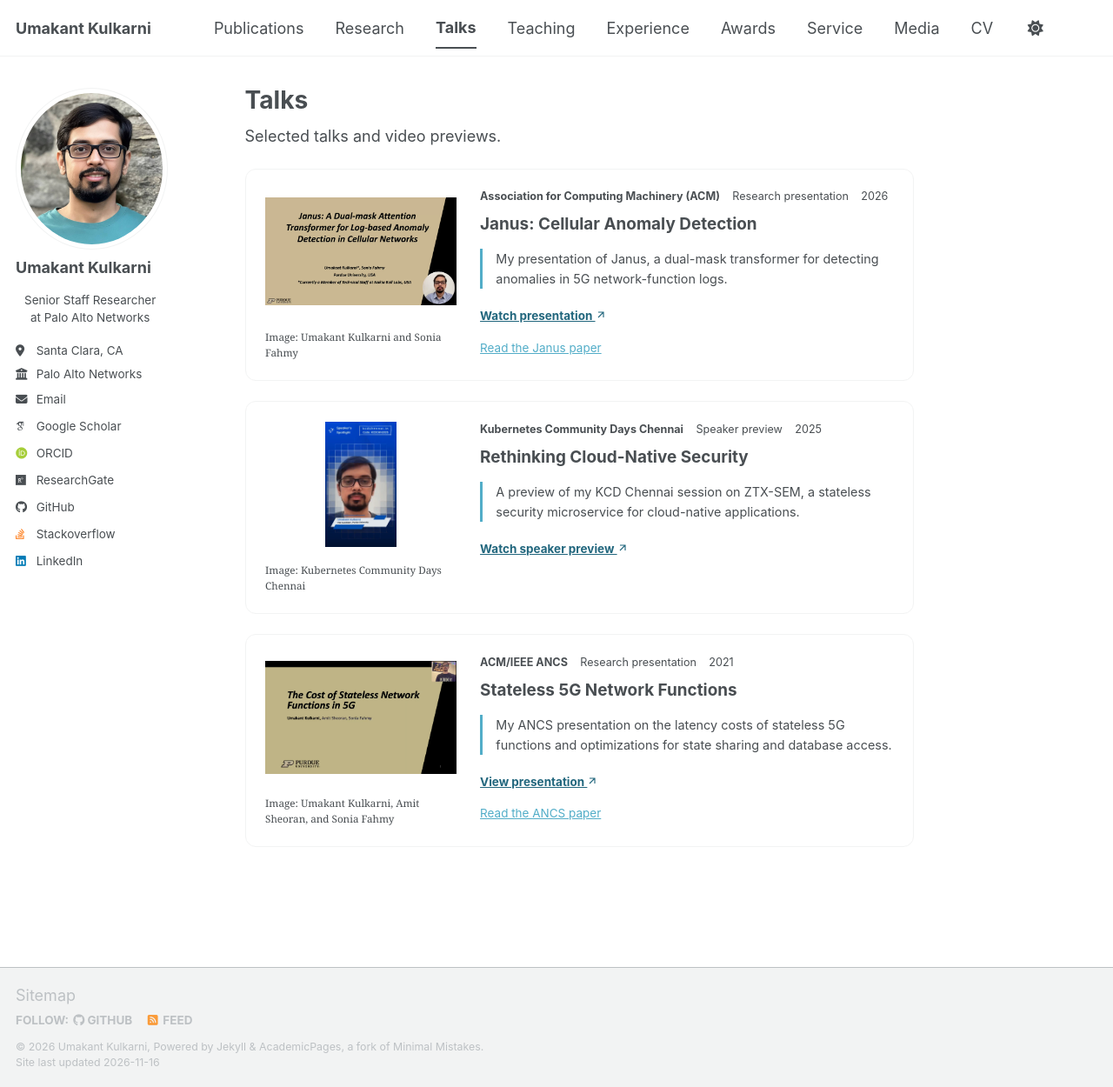
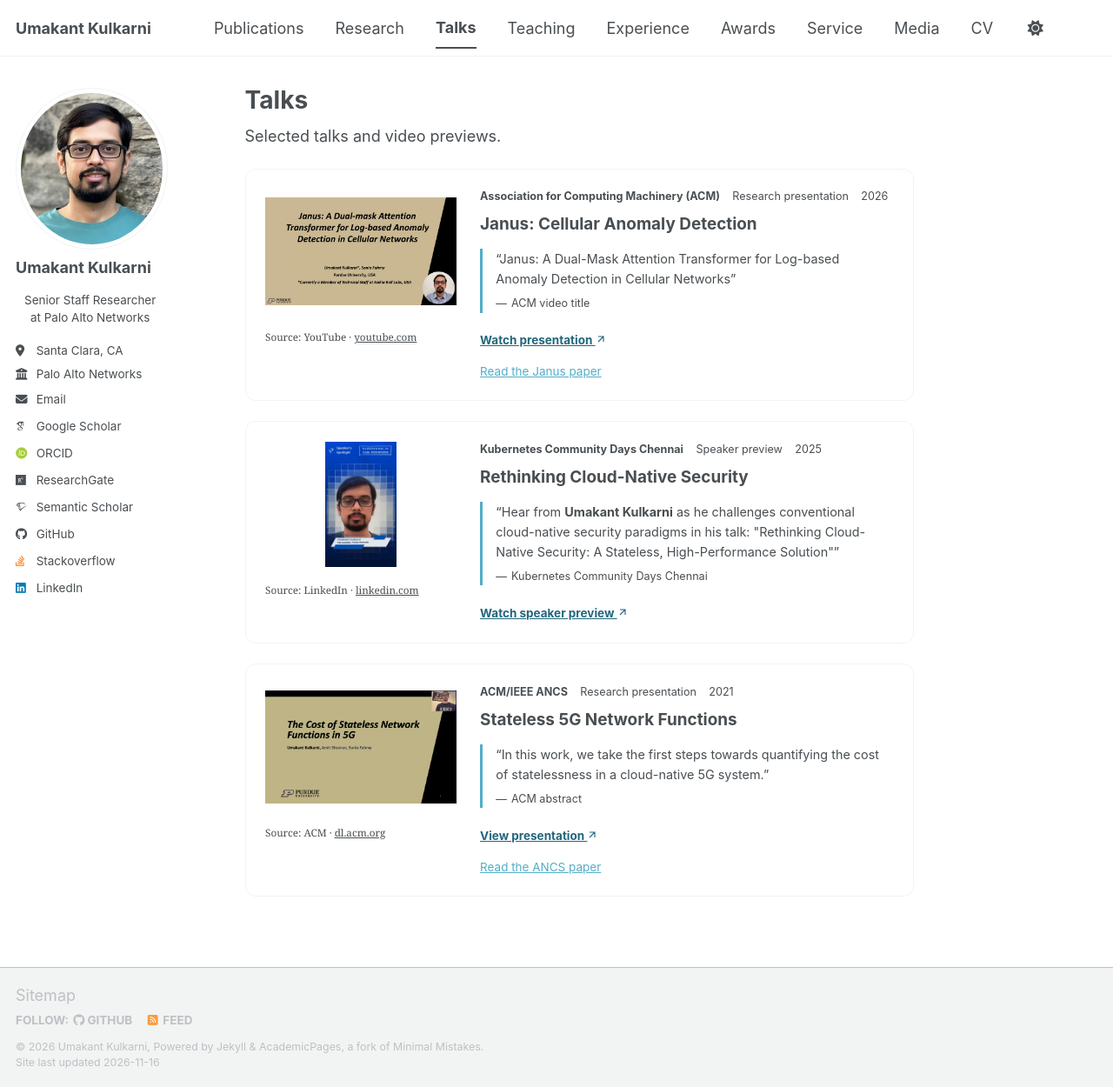
Before and after one commit to UmakantKulkarni/UmakantKulkarni.github.io, a Jekyll site: the page built from _pages/talks.html, in a window 1280 px wide and 1250 px high. Shown: the whole window at 87% size. Built offline with Jekyll 4.4.1, drawn with Linux system fonts in a browser that asks for light colours; some web fonts are replaced; a script bundle is joined from its source files by our own code; library files that are not in the unit come from our copies.

Commit message:
Use source excerpts and add Semantic Scholar profile link

```diff
--- a/_config.yml
+++ b/_config.yml
@@ -35,7 +35,7 @@ author:
   googlescholar    : "https://scholar.google.com/citations?user=1v3d0A0AAAAJ&hl=en"
   impactstory      : # URL
   orcid            : "https://orcid.org/0000-0002-9452-4504"
-  semantic         : # URL
+  semantic         : "https://www.semanticscholar.org/author/Umakant-Kulkarni/2175863437"
   pubmed           : # URL
   researchgate     : "https://www.researchgate.net/profile/Umakant-Kulkarni"
   scopus           : # URL
--- a/_data/media.yml
+++ b/_data/media.yml
@@ -9,7 +9,9 @@
   image: /images/media/maestro.jpg
   image_alt: Cityscape featured in the HPE Labs article about Maestro
   image_credit: HPE Labs
+  image_source: HPE Labs
   excerpt: "Much of Maestro’s research was shaped by Umakant Kulkarni, a Ph.D. student from Purdue University who started the project during his internship at HPE Labs."
+  highlight: Umakant Kulkarni
 
 - title: "Securing 5G for Military Operations: Purdue is part of NSF’s Convergence Accelerator Track G award, Phase II"
   display_title: "Securing 5G for Military Operations"
@@ -21,7 +23,9 @@
   image: /images/media/slicure5g.jpg
   image_alt: Umakant Kulkarni presenting his Slicure5G research poster at NSDI 2023
   image_credit: Purdue University
+  image_source: Purdue Computer Science
   excerpt: "Professor Sonia Fahmy and PhD student Umakant Kulkarni presented research related to ZTX at the 20th USENIX Symposium on Networked Systems Design and Implementation (NSDI ‘23)."
+  highlight: Umakant Kulkarni
 
 - title: Hewlett Packard Labs interns win again
   display_title: "HPE Labs Internship Awards"
@@ -33,7 +37,9 @@
   image: /images/media/hpe-interns.jpg
   image_alt: Research group photograph featured in the HPE Labs internship awards article
   image_credit: HPE Labs
+  image_source: HPE Labs
   excerpt: "Kulkarni’s project focuses on improving the quality of internet media traffic for end-users over WiFi."
+  highlight: Kulkarni
 
 - id: kcd-chennai-2025
   display_title: "Rethinking Cloud-Native Security"
@@ -44,12 +50,14 @@
   image: /images/media/kcd-chennai-2025.jpg
   image_alt: KCD Chennai 2025 session announcement featuring Umakant Kulkarni
   image_credit: Kubernetes Community Days Chennai
+  image_source: LinkedIn
   image_fit: contain
   image_width: 1200
   image_height: 1200
   date_label: "2025"
   url: https://www.linkedin.com/posts/kcdchennai_kubernetes-kcdchennai2025-activity-7316044787218796545-85dZ
-  description: "KCD Chennai announced my session on ZTX-SEM, a stateless security microservice for cloud-native applications."
+  excerpt: "Introducing an innovative cloud-native security session: \"Rethinking Cloud-Native Security: A Stateless, High-Performance Solution\" by Umakant Kulkarni!"
+  highlight: Umakant Kulkarni
   action_label: View speaker announcement
   related_links:
     - label: Watch speaker preview
@@ -64,11 +72,12 @@
   image: /images/media/ztx-sem.jpg
   image_alt: ZTX 5G Core deployment management interface featured in the technology portfolio
   image_credit: Zero Trust X
+  image_source: Zero Trust X
   image_fit: contain
   image_width: 1688
   image_height: 938
   url: https://0trustx.com/technology/#core
-  description: "Zero Trust X features ZTX-SEM, the security enforcement microservice from my coauthored research on the cloud-native 5G control plane."
+  excerpt: "Zero Trust X Security Enforcement Microservice (ZTX-SEM) is a protocol-agnostic zero-trust security solution designed for cloud-native 5G control plane deployments."
   action_label: View technology feature
   related_links:
     - label: "Research paper: Securing the Cloud-Native 5G Control Plane"
--- a/_data/talks.yml
+++ b/_data/talks.yml
@@ -9,10 +9,12 @@
   image: /images/talks/janus-video-thumbnail.jpg
   image_alt: Title slide for my Janus presentation on anomaly detection in cellular networks
   image_credit: Umakant Kulkarni and Sonia Fahmy
+  image_source: YouTube
   image_fit: contain
   image_width: 2880
   image_height: 1620
-  description: "My presentation of Janus, a dual-mask transformer for detecting anomalies in 5G network-function logs."
+  excerpt: "Janus: A Dual-Mask Attention Transformer for Log-based Anomaly Detection in Cellular Networks"
+  excerpt_label: ACM video title
   action_label: Watch presentation
   related_links:
     - label: Read the Janus paper
@@ -28,10 +30,12 @@
   image: /images/talks/kcd-chennai-preview.png
   image_alt: KCD Chennai speaker preview featuring Umakant Kulkarni introducing his cloud-native security session
   image_credit: Kubernetes Community Days Chennai
+  image_source: LinkedIn
   image_fit: contain
   image_width: 720
   image_height: 1280
-  description: "A preview of my KCD Chennai session on ZTX-SEM, a stateless security microservice for cloud-native applications."
+  excerpt: "Hear from Umakant Kulkarni as he challenges conventional cloud-native security paradigms in his talk: \"Rethinking Cloud-Native Security: A Stateless, High-Performance Solution\""
+  highlight: Umakant Kulkarni
   action_label: Watch speaker preview
 
 - title: The Cost of Stateless Network Functions in 5G
@@ -44,10 +48,13 @@
   image: /images/talks/statelessness-video-thumbnail.jpg
   image_alt: Title slide for my ANCS presentation on the cost of stateless network functions in 5G
   image_credit: Umakant Kulkarni, Amit Sheoran, and Sonia Fahmy
+  image_source: ACM
   image_fit: contain
   image_width: 2596
   image_height: 1542
-  description: "My ANCS presentation on the latency costs of stateless 5G functions and optimizations for state sharing and database access."
+  excerpt: "In this work, we take the first steps towards quantifying the cost of statelessness in a cloud-native 5G system."
+  excerpt_url: https://dl.acm.org/doi/abs/10.1145/3493425.3502749
+  excerpt_label: ACM abstract
   action_label: View presentation
   related_links:
     - label: Read the ANCS paper
--- a/_includes/author-profile.html
+++ b/_includes/author-profile.html
@@ -66,7 +66,7 @@
         <li><a href="{{ author.scopus }}"><i class="ai ai-scopus ai-fw icon-pad-right"></i>Scopus</a></li>
       {% endif %}
       {% if author.semantic %}
-        <li><a href="{{ author.semantic }}"><i class="ai ai-semantic-scholar ai-fw icon-pad-right"></i>Semantic Scholar</a></li>
+        <li><a href="{{ author.semantic }}"><i class="ai ai-semantic-scholar ai-fw icon-pad-right" aria-hidden="true"></i>Semantic Scholar</a></li>
       {% endif %}
       {% if author.ssrn %}
         <li><a href="{{ author.ssrn }}"><i class="ai ai-ssrn ai-fw icon-pad-right"></i>SSRN</a></li>
--- a/_includes/media-card.html
+++ b/_includes/media-card.html
@@ -5,7 +5,11 @@
     <a href="{{ item.url }}" tabindex="-1" aria-hidden="true"{% if include.video %} target="_blank" rel="noopener noreferrer"{% endif %}>
       <img src="{% unless item.image contains '://' %}{{ base_path }}{% endunless %}{{ item.image }}" alt="{{ item.image_alt | escape }}" width="{{ item.image_width | default: 640 }}" height="{{ item.image_height | default: 420 }}"{% if item.image_fit == "contain" %} class="media-card__image--contain"{% endif %} loading="lazy">
     </a>
-    {% if item.image_credit %}<figcaption>Image: {{ item.image_credit | escape }}</figcaption>{% endif %}
+    {% if item.image_source %}
+    {% assign source_parts = item.url | split: "/" %}
+    {% assign source_domain = source_parts[2] | remove_first: "www." %}
+    <figcaption>Source: {{ item.image_source | escape }} · <a href="{{ item.url }}"{% if include.video %} target="_blank" rel="noopener noreferrer"{% endif %}>{{ source_domain | escape }}</a></figcaption>
+    {% elsif item.image_credit %}<figcaption>Image: {{ item.image_credit | escape }}</figcaption>{% endif %}
   </figure>
   {% else %}
   <div class="media-card__preview media-card__preview--empty" aria-hidden="true"></div>
@@ -19,9 +23,15 @@
     </div>
     <h2 id="{{ include.card_id }}-title"><a href="{{ item.url }}"{% if include.video %} target="_blank" rel="noopener noreferrer"{% endif %} title="{{ item.title | escape }}">{{ item.display_title | default: item.title | escape }}</a></h2>
     {% if item.excerpt %}
-    <blockquote cite="{{ item.url }}">
-      <p>“{{ item.excerpt }}”</p>
-      <cite>{{ item.publisher }}</cite>
+    {% assign quote = item.excerpt | escape %}
+    {% if item.highlight %}
+      {% assign highlight = item.highlight | escape %}
+      {% assign emphasized = highlight | prepend: "<strong>" | append: "</strong>" %}
+      {% assign quote = quote | replace: highlight, emphasized %}
+    {% endif %}
+    <blockquote cite="{{ item.excerpt_url | default: item.url }}">
+      <p>“{{ quote }}”</p>
+      <cite>{{ item.excerpt_label | default: item.publisher | escape }}</cite>
     </blockquote>
     {% else %}
     <p class="media-card__highlight">{{ item.description | escape }}</p>
--- a/assets/css/media.css
+++ b/assets/css/media.css
@@ -25,7 +25,7 @@
   min-width: 0;
 }
 
-.media-card__preview a {
+.media-card__preview > a {
   display: block;
 }
 
```
